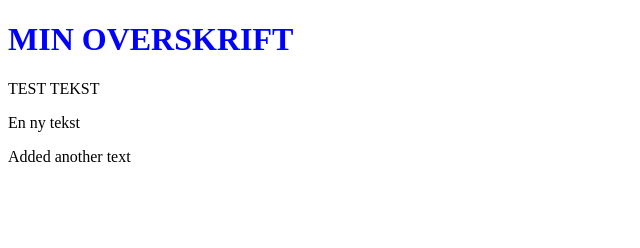
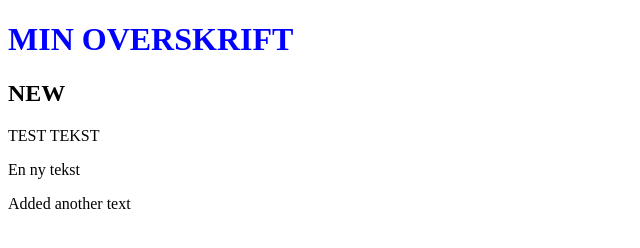
Before and after one commit to Webdesignfreddy/git-test, a plain HTML site: page index.html in a window 1280 px wide. Shown: the whole page, without its empty margins (0-640 px from the left). Drawn offline with Linux system fonts and the light colour scheme.

Commit message:
Added a new H2

```diff
--- a/index.html
+++ b/index.html
@@ -9,6 +9,7 @@
 </head>
 <body>
     <h1>MIN OVERSKRIFT</h1>
+    <h2>NEW <H2></H2></h2>
     <p>TEST TEKST</p>
     <p>En ny tekst</p>
     <p>Added another text</p>
```
